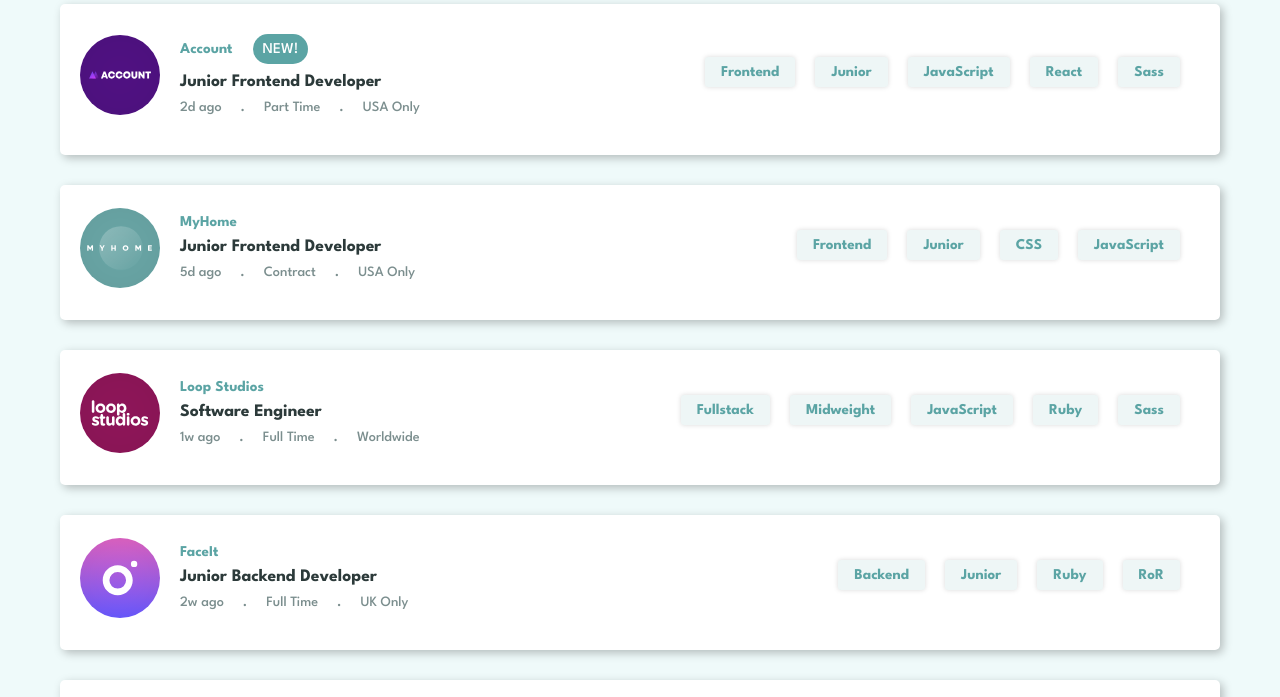
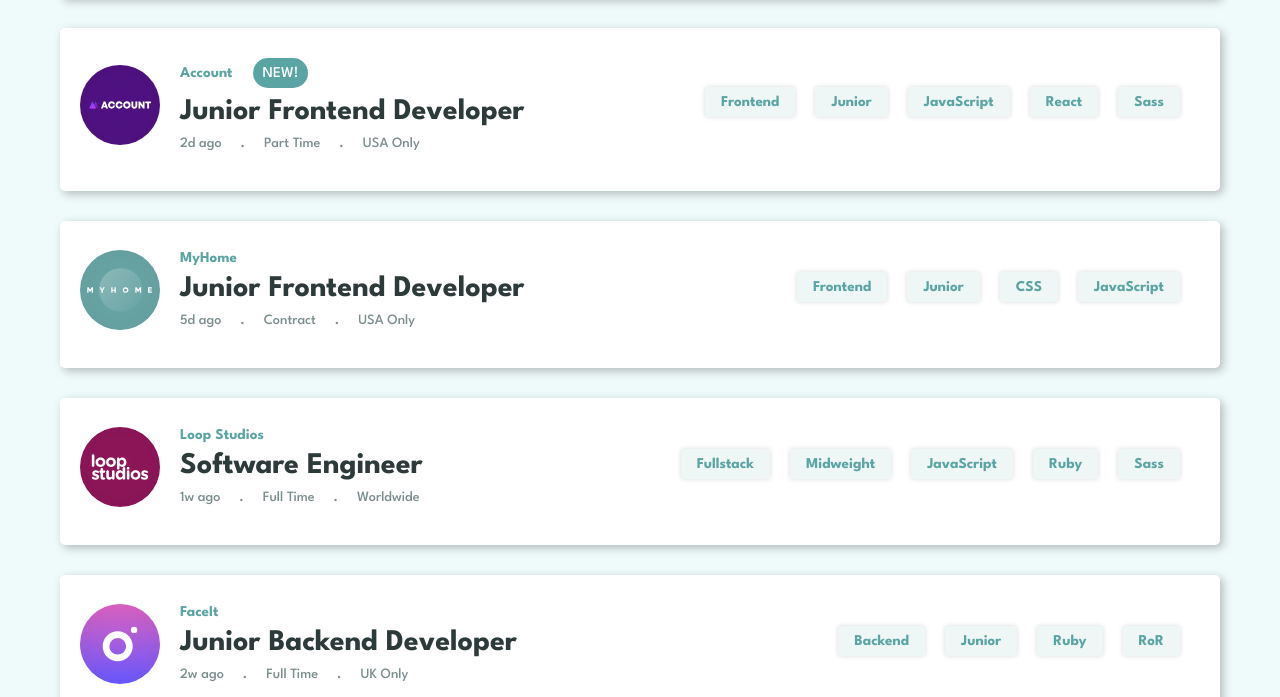
Before and after one commit to balbir-25/job-listing, a plain HTML site: page index.html in a window 1280 px wide. Shown: the part 622-1319 px from the top of the page. Drawn offline with Linux system fonts and the light colour scheme.

Commit message:
few minor changes

```diff
--- a/index.html
+++ b/index.html
@@ -26,7 +26,7 @@
         </div>
       </div>
       <!-- JOB LISTING AREA -->
-        <div class="job"></div>
+        <ul class="job"></ul>
     </main>
     <!-- END MAIN AREA -->
     <!-- START FOOTER AREA -->
--- a/script.js
+++ b/script.js
@@ -26,12 +26,12 @@ async function getData() {
       <div class="profile">
         <img src="${logo}" alt="image" class="profile-img">
         <div class="profile-info">
-          <div class="row flex" id="rowTxts">
+          <div class="row flex">
             <p class="name">${company}</p>
             <p class="tag blue">${recent ? 'New!' : ''}</p>
             <p class="tag black">${featured ? 'Featured' : ''}</p>
           </div>
-          <h3>${position}</h3>
+          <h1>${position}</h1>
           <div class="row">
             <small>${postedAt} <span>.</span></small>
             <small>${contract} <span>.</span></small>
--- a/style.css
+++ b/style.css
@@ -184,7 +184,7 @@ header {
     margin-right: 6px;
 }
 
-.profile-info h3 {
+.profile-info h1 {
     color: var(--Very-Dark-Grayish-Cyan);
     cursor: pointer;
 }
@@ -226,8 +226,8 @@ header {
         border-bottom: 1px solid var( --pri-dark-cyan);
     }
 
-    .profile-info h3:active,
-    .profile-info h3:hover {
+    .profile-info h1:active,
+    .profile-info h1:hover {
         color: var(--pri-dark-cyan);
     }
 
```
